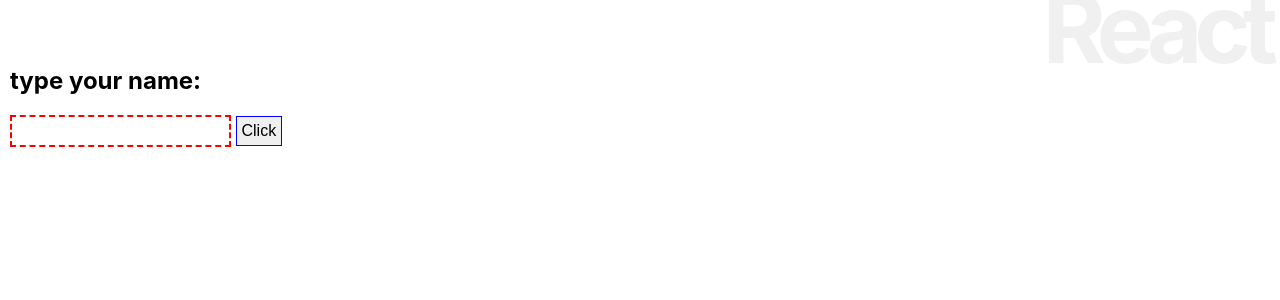
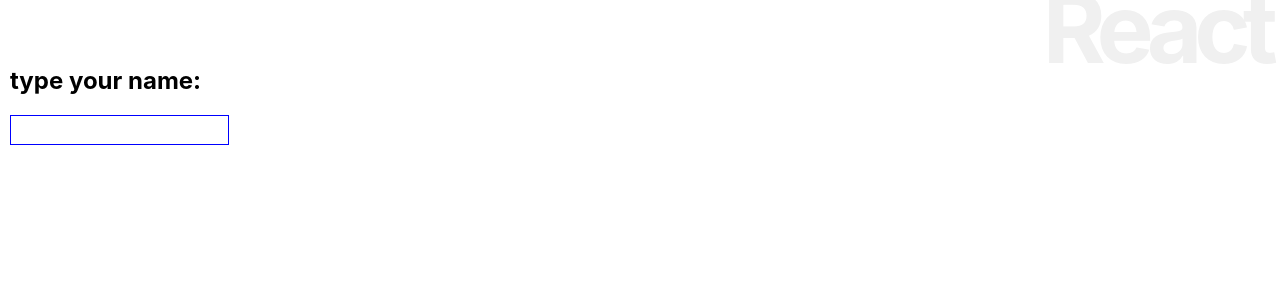
Before and after one commit to yuki-snow1823/React_study, a React (Create React App) app in the folder react-app/: page / in a window 1280 px wide. Shown: the top 300 px of the page. Built offline with nearby package versions, Linux system fonts and the light colour scheme.

Commit message:
[add]コンポーネントにつけたイベントで値の監視【要復習】

```diff
--- a/react-app/src/App.js
+++ b/react-app/src/App.js
@@ -11,6 +11,30 @@ class App extends Component {
     margin: "20px 0px",
     padding: "5px",
   };
+
+  constructor(props) {
+    super(props);
+    this.state = {
+      message: "type your name:",
+    };
+    this.doCheck = this.doCheck.bind(this);
+  }
+
+  doCheck(event) {
+    alert(event.target.value + "は長すぎます。(最大10文字)");
+  }
+
+  render() {
+    return (
+      <div>
+        <h1> React </h1> <h2> {this.state.message} </h2>{" "}
+        <Message maxlength="10" onCheck={this.doCheck} />{" "}
+      </div>
+    );
+  }
+}
+
+class Message extends Component {
   inputStyle = {
     fontSize: "12pt",
     padding: "5px",
@@ -18,42 +42,42 @@ class App extends Component {
 
   constructor(props) {
     super(props);
-    this.state = {
-      message: "type your name:",
-    };
     this.doChange = this.doChange.bind(this);
-    this.doSubmit = this.doSubmit.bind(this);
   }
 
-  doChange(event) {
-    // リアクティブに値を書き換える
-    this.input = event.target.value;
+  // 値が変わるたびにここが作動する、onChangeはinputの元々ある属性。
+  // で。はみ出た瞬間onCheckにバインドされているeが発動する。
+  // 何かというと
+    // doCheck(event) {
+    //   alert(event.target.value + "は長すぎます。(最大10文字)");
+    // }
+
+    // render() {
+    //   return ( <
+    //     div >
+    //     <
+    //     h1 > React < /h1> <h2> {this.state.message} </h2 > {
+    //       " "
+    //     } <
+    //     Message maxlength = "10"
+    //     onCheck = {
+    //       this.doCheck　この部分。
+    //     }
+    //     />{" "} <
+    //     /div>
+    //   );
+    // }
+    // }
+  doChange(e) {
+    if (e.target.value.length > this.props.maxlength) {
+      this.props.onCheck(e);
+      e.target.value = e.target.value.substr(0, this.props.maxlength);
+    }
   }
 
-  doSubmit(event) {
-    this.setState({
-      // 書き換わったインプットの情報がここに入る
-      message: "Hello, " + this.input + "!!",
-    });
-    event.preventDefault();
-  }
   render() {
     return (
-      <div>
-        <h1> React </h1> <h2> {this.state.message} </h2>{" "}
-        <form onSubmit={this.doSubmit}>
-          <label>
-            <input
-              type="text"
-              style={this.inputStyle}
-              onChange={this.doChange}
-              required
-              pattern="[A-Za-z _,.]+"
-            />
-          </label>{" "}
-          <input type="submit" style={this.inputStyle} value="Click" />
-        </form>{" "}
-      </div>
+      <input type="text" style={this.inputStyle} onChange={this.doChange} />
     );
   }
 }
```
